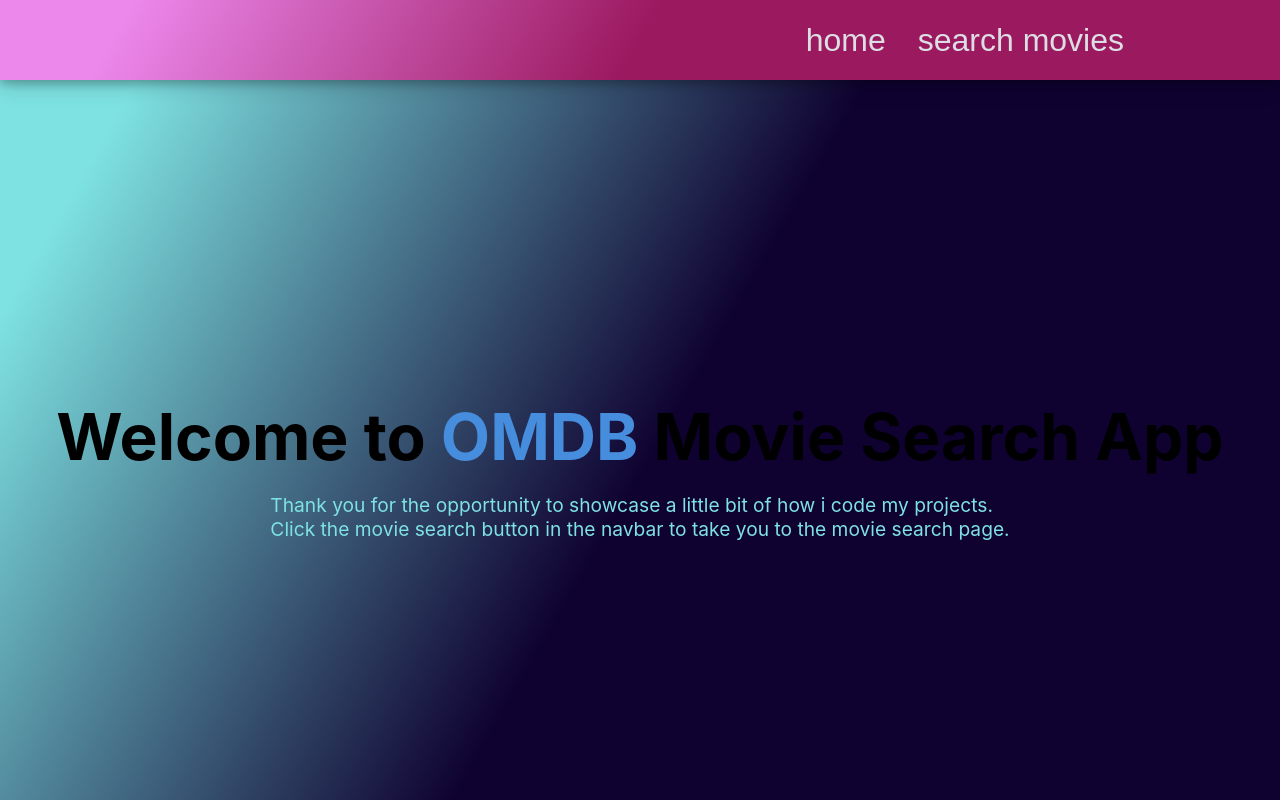
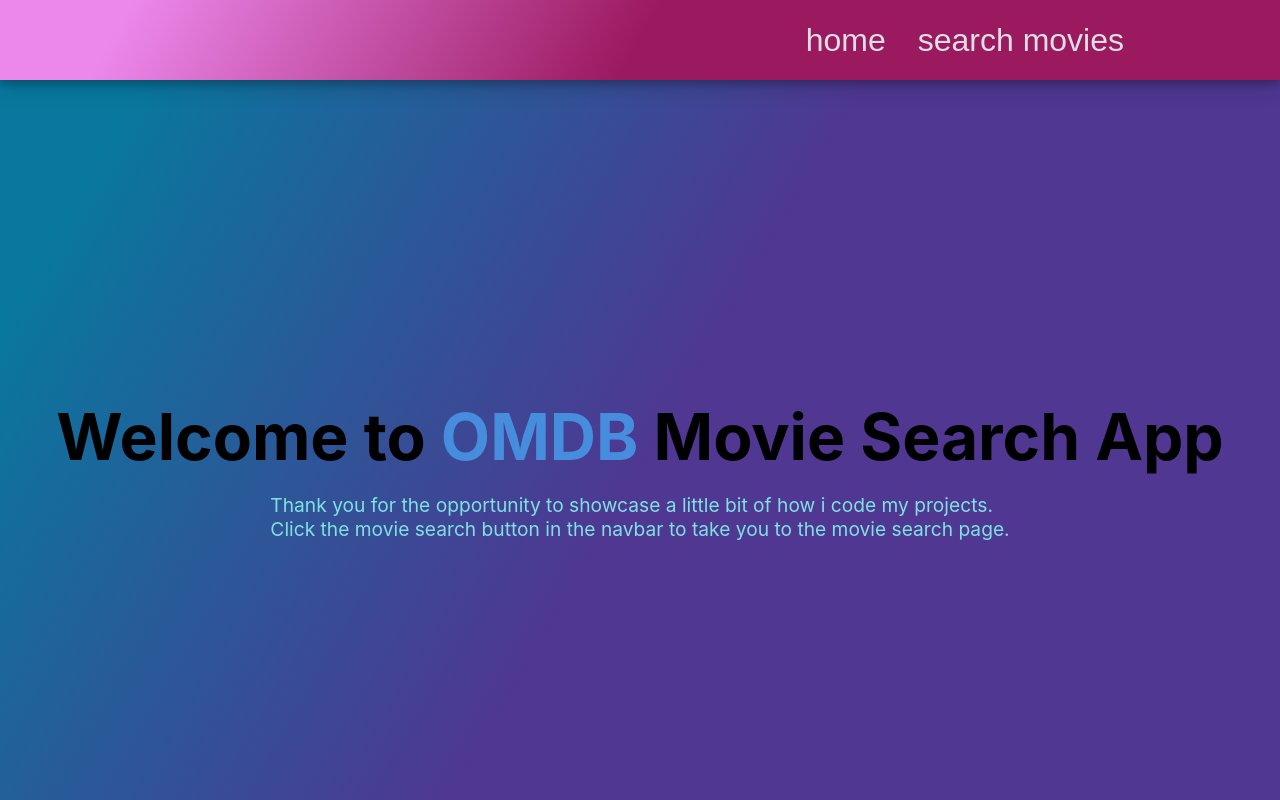
Before and after one commit to neyneyalldayday/omdbsearchthing, a Next.js app: page / in a window 1280 px wide. Shown: the top 800 px of the page. Built offline with nearby package versions, Linux system fonts and the light colour scheme.

Commit message:
changed the palate a bit

```diff
--- a/pages/movedump.js
+++ b/pages/movedump.js
@@ -13,12 +13,12 @@
   border-radius: 10px;
   transition: color 0.15s ease, border-color 0.15s ease;
   max-width: 400px;
-  background-color: rgb(126, 226, 226, );
+  background-color: rgb(126, 226, 226,);
 
   &:hover,
    :focus,
    :active {
-  color: #0070f3;
+  color: rgb(217, 162, 14);
   border-color: rgb(126, 226, 226, 2.8);
   box-shadow: 5px 5px rgb(126, 226, 226, 2.8)
   }
--- a/styles/globals.css
+++ b/styles/globals.css
@@ -4,7 +4,9 @@
   margin: 0;
   font-family: -apple-system, BlinkMacSystemFont, Segoe UI, Roboto, Oxygen,
     Ubuntu, Cantarell, Fira Sans, Droid Sans, Helvetica Neue, sans-serif;
-  background: linear-gradient(120deg, rgb(126, 226, 226, 2.8) 10%, rgba(15, 2, 49, 1) 50%);
+  background: linear-gradient(120deg, rgb(8, 120, 158,  2.8) 10%, rgb(79, 55, 146) 50%);
+
+
 
 }
 
```
